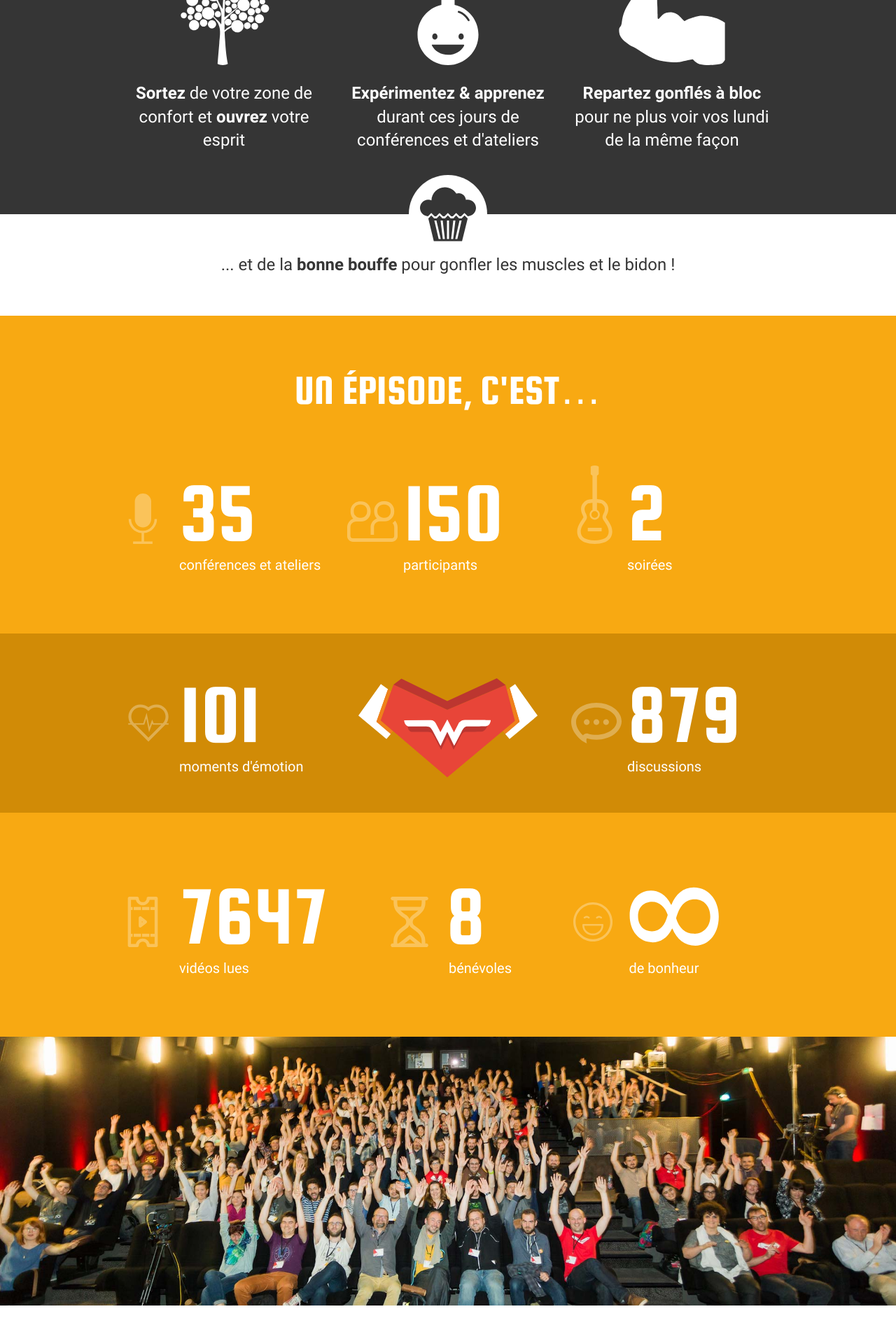
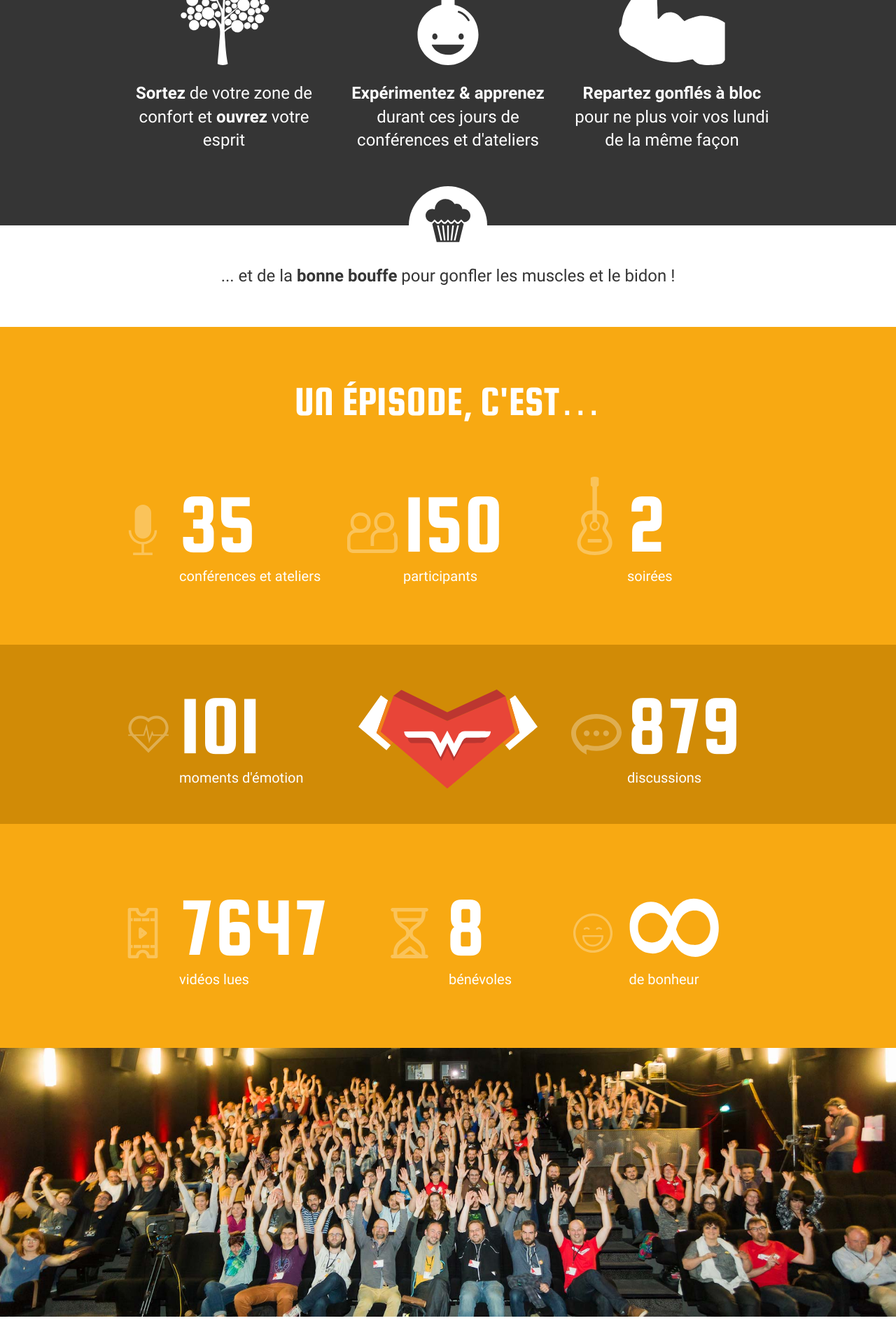
Before and after one commit to sudweb/2017, a Jekyll site: the page built from index.html, in a window 1280 px wide. Shown: the part 1575-3495 px from the top of the page at 70% size. Built offline with Jekyll 4.4.1, drawn with Linux system fonts in a browser that asks for light colours; the list of posts is cut into pages by our own code.

Commit message:
Fix du responsive gateau

```diff
--- a/_sass/_componants.scss
+++ b/_sass/_componants.scss
@@ -38,6 +38,7 @@
 .darkgrey-section {
 	background-color: $darkgrey;
 	color: $alternate-color;
+	padding-bottom: 5em;
 }
 .darkred-section {
 	background-color: $darkred;
@@ -60,10 +61,13 @@
   svg {
     position: absolute;
     display: block;
-    width: 5em; height: 5em;
-    top: -2.5em; left: 50%;
-    margin-left: -2.5em;
+    width: 4em; height: 4em;
+    top: -2.4em; left: 50%;
+    margin-left: -2em;
   }
+	p {
+		position: relative; z-index: 1;
+	}
 }
 .form-section {
   padding-top: $section-margin/2;
```
